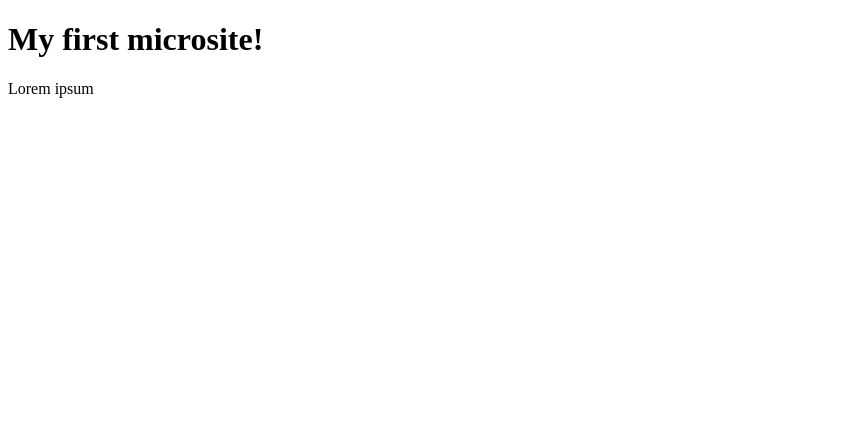
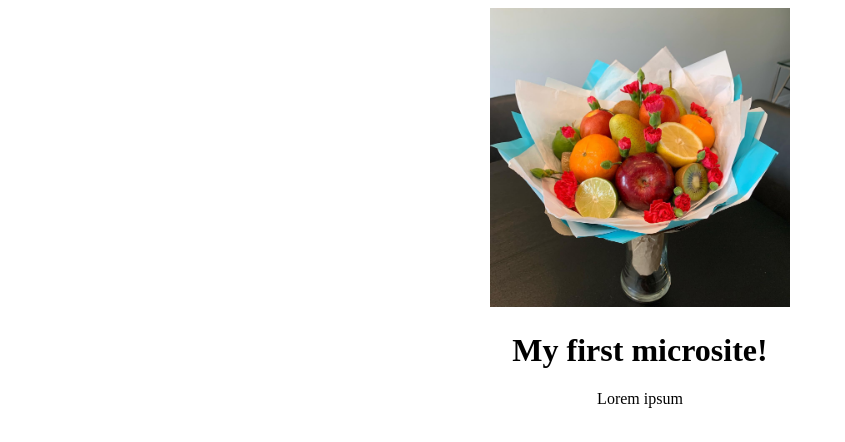
Before and after one commit to Yuls2024/desn3035-e1v2, a plain HTML site: page index.html in a window 1280 px wide. Shown: the whole page, without its empty margins (0-845 px from the left). Drawn offline with Linux system fonts and the light colour scheme.

Commit message:
CSS and image added

```diff
--- a/index.html
+++ b/index.html
@@ -4,8 +4,10 @@
     <meta charset="UTF-8">
     <meta name="viewport" content="width=device-width, initial-scale=1.0">
     <title>Document</title>
+    <link rel="stylesheet" href="style.css">
 </head>
 <body>
+    <img src="Flowers.jpeg" width="300px">
     <h1>My first microsite!</h1>
     <p>Lorem ipsum</p>
 </body>
--- /dev/null
+++ b/style.css
@@ -0,0 +1,4 @@
+body {
+    text-align: center;
+
+}
```
Also changed, not shown: Flowers.jpeg (added).
